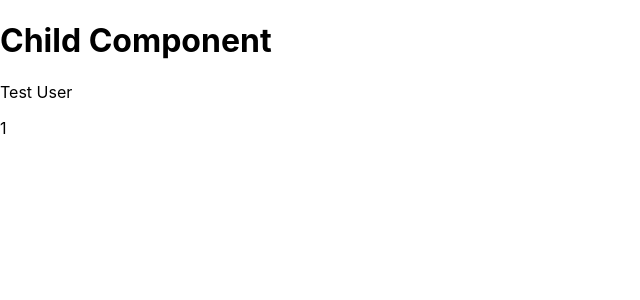
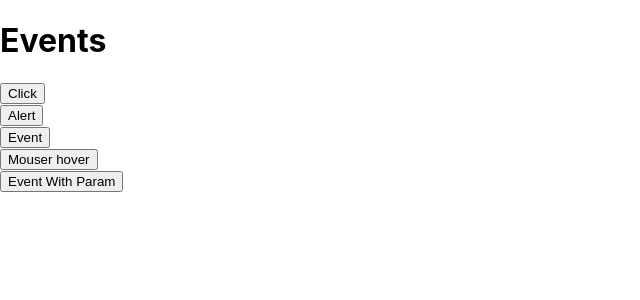
Before and after one commit to utsav-sejpal/react-app, a React (Create React App) app: page / in a window 1280 px wide. Shown: the top 300 px of the page, without its empty margins (0-640 px from the left). Built offline with nearby package versions, Linux system fonts and the light colour scheme.

Commit message:
Events with params

```diff
--- a/src/App.js
+++ b/src/App.js
@@ -6,7 +6,6 @@ import SchoolComponent from './components/practice/props/SchoolComponent';
 import ParentComponent from './components/practice/props/props_validation/ParentComponent';
 import EventComponent from './components/practice/Events/EventComponent';
 
-
 let name = "Test User";
 function App() {
   return (
@@ -14,8 +13,8 @@ function App() {
       {/* <TestComponent /> */}
       {/* <ClassComponent /> */}
       {/* <SchoolComponent /> */}
-      <ParentComponent />
-      {/* <EventComponent /> */}
+      {/* <ParentComponent /> */}
+      <EventComponent />
     </>
   );
 }
--- a/src/components/practice/Events/EventComponent.js
+++ b/src/components/practice/Events/EventComponent.js
@@ -1,13 +1,17 @@
 import React from 'react'
 
 const handelClick = () => console.log('clicked');
+const handelClickWithParam = (param) => console.log(param);
 
 export default function EventComponent() {
     return (
         <div>
             <h1>Events</h1>
-            <button onClick={handelClick}>Click</button>
-            <button onClick={() => alert('clicked!')}>Alert</button>
+            <button onClick={handelClick}>Click</button> <br />
+            <button onClick={() => alert('clicked!')}>Alert</button><br />
+            <button onMouseEnter={(event) => console.log(event)}>Event</button><br />
+            <button onMouseEnter={() => console.log('mouse hover')}>Mouser hover</button><br />
+            <button onClick={() => handelClickWithParam('This is param of click event')}>Event With Param</button><br />
         </div>
     )
 }
```
